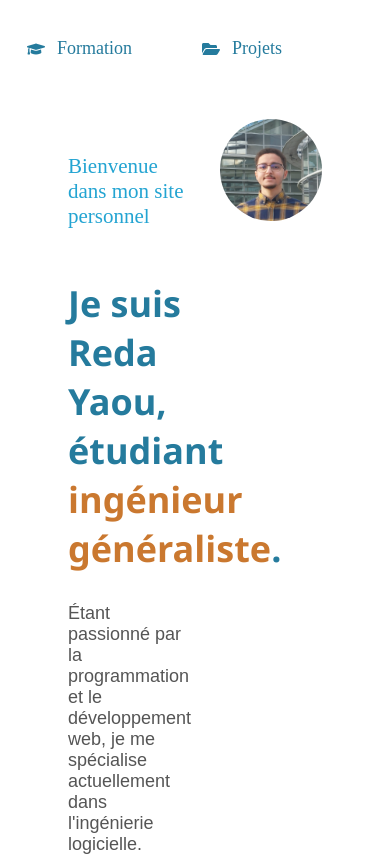
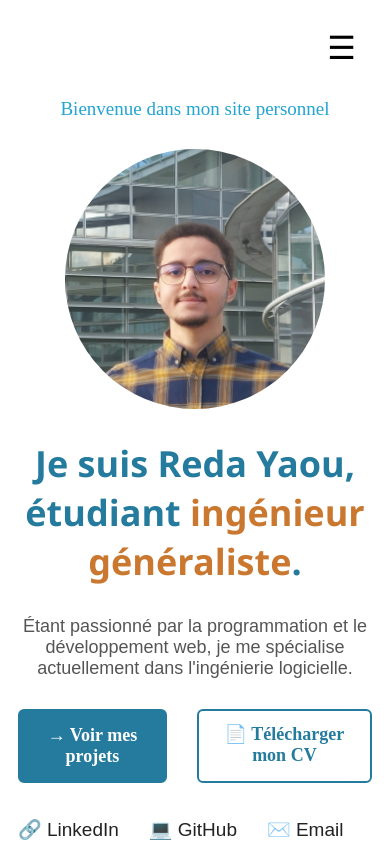
Before and after one commit to yaoureda/portfolio, a React (Vite) app: page / in a window 390 px wide. Shown: the top 856 px of the page. Built offline with nearby package versions, Linux system fonts and the light colour scheme.

Commit message:
making the app responsive

```diff
--- a/src/components/Navbar.jsx
+++ b/src/components/Navbar.jsx
@@ -1,16 +1,38 @@
 import { NavLink } from "react-router-dom";
 import { FaHome, FaGraduationCap, FaFolderOpen } from "react-icons/fa";
+import { useState } from "react";
 
 function Navbar() {
+  const [isOpen, setIsOpen] = useState(false);
+
   return (
     <nav>
-      <ul>
-        <li><NavLink to="/" className={({ isActive }) => isActive ? "active" : ""}><FaHome /> Accueil</NavLink></li>
-        <li><NavLink to="/formation" className={({ isActive }) => isActive ? "active" : ""}><FaGraduationCap /> Formation</NavLink></li>
-        <li><NavLink to="/projects" className={({ isActive }) => isActive ? "active" : ""}><FaFolderOpen /> Projets</NavLink></li>
+      <button
+        className="burger"
+        onClick={() => setIsOpen(!isOpen)}
+      >
+        ☰
+      </button>
+
+      <ul className={`nav-links ${isOpen ? "active" : ""}`}>
+        <li>
+          <NavLink to="/" onClick={() => setIsOpen(false)}>
+            <FaHome /> Accueil
+          </NavLink>
+        </li>
+        <li>
+          <NavLink to="/formation" onClick={() => setIsOpen(false)}>
+            <FaGraduationCap /> Formation
+          </NavLink>
+        </li>
+        <li>
+          <NavLink to="/projects" onClick={() => setIsOpen(false)}>
+            <FaFolderOpen /> Projets
+          </NavLink>
+        </li>
       </ul>
     </nav>
-  )
+  );
 }
 
-export default Navbar
+export default Navbar;
--- a/src/index.css
+++ b/src/index.css
@@ -3,6 +3,13 @@ h2 {
   padding-top: 20px;
   text-decoration: underline;
   color: rgb(42, 84, 142);
+}
+
+/* Navbar styles */
+.burger {
+  display: none;
+  font-size: 32px;
+  cursor: pointer;
 }
 
 nav {
@@ -12,7 +19,7 @@ nav {
   padding-right: 100px;
 }
 
-nav ul {
+.nav-links {
   list-style: none;
   display: flex;
   font-size: 18px;
@@ -21,7 +28,7 @@ nav ul {
   margin: 0;
 }
 
-nav a {
+.nav-links a {
   display: flex;
   align-items: center;
   gap: 12px;
@@ -29,15 +36,17 @@ nav a {
   color: hsl(197, 62%, 38%);
 }
 
-nav a:hover {
+.nav-links a:hover {
   color: #23a4d2;
 }
 
-nav a.active {
+.nav-links a.active {
   color: hsl(28, 62%, 49%);
   font-weight: 700;
 }
 
+
+/* Cards styles */
 .container {
   display: flex;
   flex-direction: column;
@@ -46,9 +55,8 @@ nav a.active {
 }
 
 .card {
-  width: 500px;          /* same width every time */
-  width: min(500px, 90vw);
-  height: 355px;
+  width: 500px;
+  height: auto;
   background: aliceblue;
   border: 1px solid hsl(197, 62%, 38%);
   border-radius: 10px;
@@ -73,6 +81,10 @@ nav a.active {
   color: #23a4d2;
   margin-top: 35px;
   margin-bottom: 50px;
+}
+
+#welcome-message-mobile {
+  display: none;
 }
 
 #description {
@@ -177,3 +189,78 @@ footer {
   font-family: Arial, Helvetica, sans-serif;
   margin-top: 40px;
 }
+
+@media (max-width: 768px) {
+  #welcome-message-mobile {
+    display: block;
+    font-size: 19px;
+    margin-top: 10px;
+    color: #23a4d2;
+    text-align: center;
+  }
+  #welcome-message {
+    display: none;
+  }
+
+  nav {
+    justify-content: space-between;
+    padding: 20px;
+    position: relative;
+  }
+
+  .burger {
+    display: block;
+    background: none;
+    border: none;
+    margin-left:auto;
+  }
+
+  .nav-links {
+    position: absolute;
+    top: 70px;
+    right: 20px;
+    flex-direction: column;
+    background: white;
+    gap: 20px;
+    padding: 20px;
+    border-radius: 10px;
+    box-shadow: 0 10px 30px rgba(0,0,0,0.1);
+
+    /* hidden by default */
+    display: none;
+  }
+
+  .nav-links.active {
+    display: flex;
+  }
+
+  .card {
+    width: 80%;
+  }
+
+  .hero {
+    display: flex;
+    flex-direction: column-reverse; /* 🔥 image goes on top */
+    gap: 0px;
+    padding: 10px;
+    text-align: center;
+  }
+
+  .hero-text,
+  .hero-image {
+    width: 100%;
+  }
+
+  .hero-image {
+    display: flex;
+    justify-content: center;
+  }
+
+  .hero-image img {
+    max-width: 260px;
+  }
+
+  h2 {
+    padding-top: 0px;
+  }
+}
--- a/src/pages/Home.jsx
+++ b/src/pages/Home.jsx
@@ -7,6 +7,8 @@ function Home() {
   const navigate = useNavigate()
 
   return (
+    <>
+      <p id="welcome-message-mobile">Bienvenue dans mon site personnel</p>
       <section className="hero">
         <div className="hero-text">
           <p id="welcome-message">Bienvenue dans mon site personnel</p>
@@ -42,6 +44,7 @@ function Home() {
         </div>
 
       </section>
+    </>
   )
 }
 
```
Lines whose indentation alone changed are shown as unchanged.
